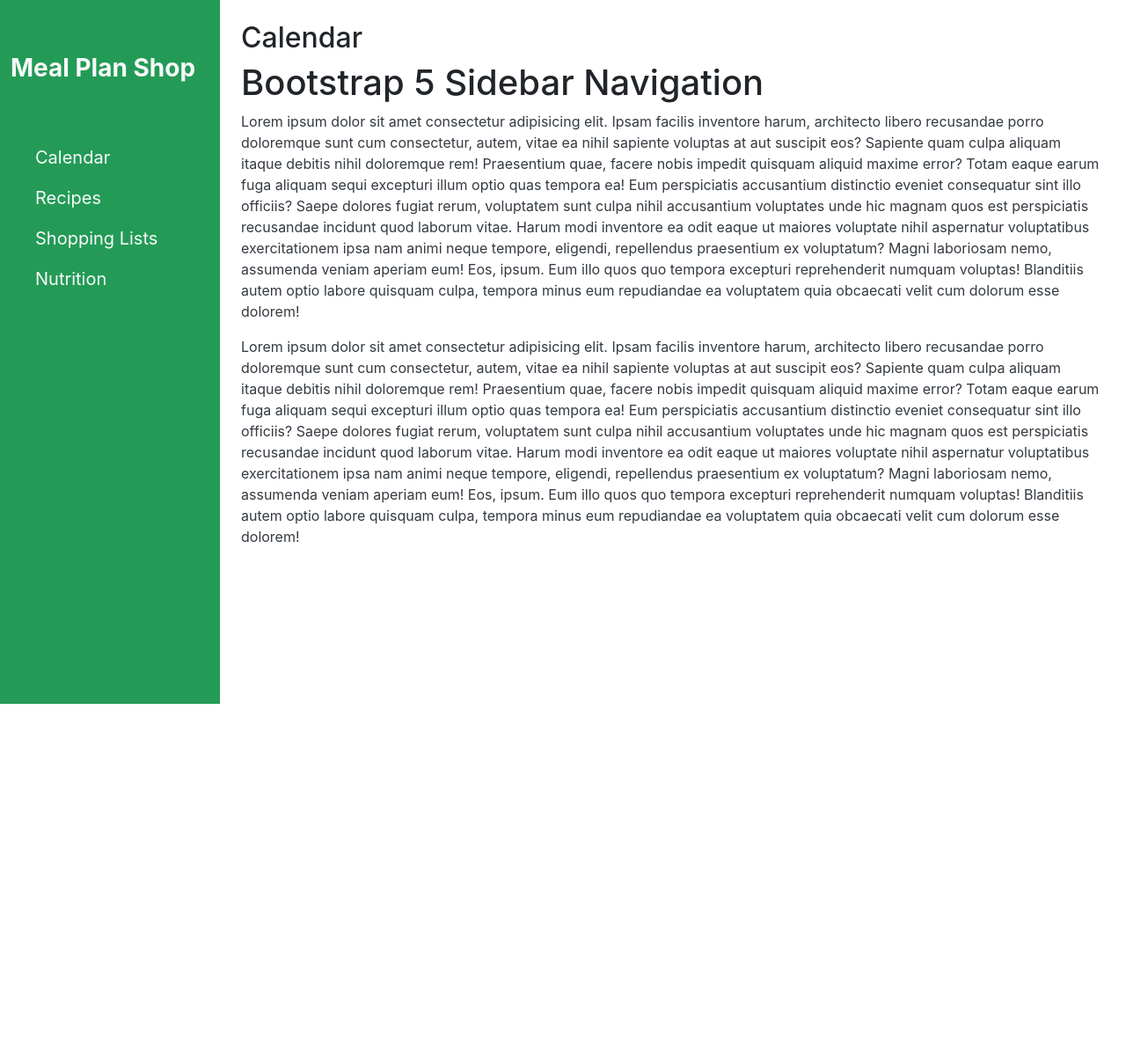
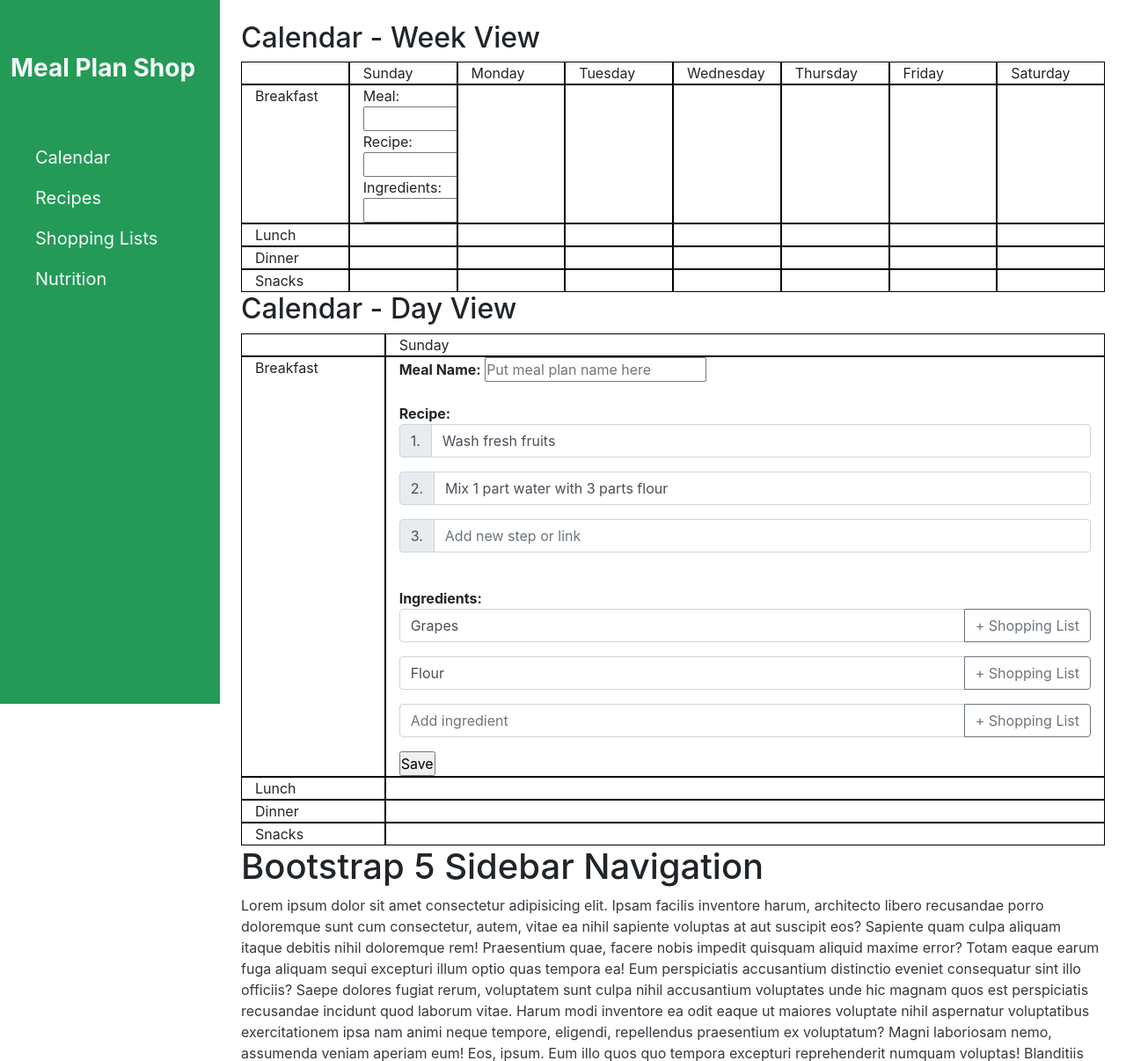
Before and after one commit to leichandra/mealplanshop, a Django app: page /calendar/ in a window 1280 px wide. Shown: the top 1206 px of the page at 88% size. Before the commit the page ends 800 px from the top, so only its background shows below. Run offline with Django 3.2, Linux system fonts and the light colour scheme; some libraries are stand-ins or nearby versions.

Commit message:
draft with week and day view

```diff
--- a/mealplanshop/static/mealplanshop/style.css
+++ b/mealplanshop/static/mealplanshop/style.css
@@ -74,3 +74,13 @@ body {
 #menu-btn:focus {
     box-shadow: 0 0 0 0.25rem #7952b344;
 }
+
+
+.calendar-cell  {
+    border: 1px solid black;
+    overflow-x: hidden;
+}
+
+.calendar-container   {
+    min-width: 900px;
+}
--- a/templates/mealplanshop/calendar.html
+++ b/templates/mealplanshop/calendar.html
@@ -1,4 +1,132 @@
 {% extends 'mealplanshop/navigation.html' %}
 {% block content %}
-<h2>Calendar</h2>
+<h2>Calendar - Week View</h2>
+
+<div class="container calendar-container">
+    <div class="row calendar-row">
+        <div class="col-sm calendar-cell">
+        </div>
+        <div class="col-sm calendar-cell">Sunday</div>
+        <div class="col-sm calendar-cell">Monday</div>
+        <div class="col-sm calendar-cell">Tuesday</div>
+        <div class="col-sm calendar-cell">Wednesday</div>
+        <div class="col-sm calendar-cell">Thursday</div>
+        <div class="col-sm calendar-cell">Friday</div>
+        <div class="col-sm calendar-cell">Saturday</div>
+    </div>
+    <div class="row calendar-row">
+        <div class="col-sm calendar-cell">Breakfast</div>
+        <div class="col-sm calendar-cell">Meal: <input type="text"></input><br>Recipe: <input type="text"></input><br>Ingredients: <input type="text"></input></div>
+        <div class="col-sm calendar-cell"></div>
+        <div class="col-sm calendar-cell"></div>
+        <div class="col-sm calendar-cell"></div>
+        <div class="col-sm calendar-cell"></div>
+        <div class="col-sm calendar-cell"></div>
+        <div class="col-sm calendar-cell"></div>
+    </div>
+    <div class="row calendar-row">
+        <div class="col-sm calendar-cell">Lunch</div>
+        <div class="col-sm calendar-cell"></div>
+        <div class="col-sm calendar-cell"></div>
+        <div class="col-sm calendar-cell"></div>
+        <div class="col-sm calendar-cell"></div>
+        <div class="col-sm calendar-cell"></div>
+        <div class="col-sm calendar-cell"></div>
+        <div class="col-sm calendar-cell"></div>
+    </div>
+    <div class="row calendar-row">
+        <div class="col-sm calendar-cell">Dinner</div>
+        <div class="col-sm calendar-cell"></div>
+        <div class="col-sm calendar-cell"></div>
+        <div class="col-sm calendar-cell"></div>
+        <div class="col-sm calendar-cell"></div>
+        <div class="col-sm calendar-cell"></div>
+        <div class="col-sm calendar-cell"></div>
+        <div class="col-sm calendar-cell"></div>
+    </div>
+    <div class="row calendar-row">
+        <div class="col-sm calendar-cell">Snacks</div>
+        <div class="col-sm calendar-cell"></div>
+        <div class="col-sm calendar-cell"></div>
+        <div class="col-sm calendar-cell"></div>
+        <div class="col-sm calendar-cell"></div>
+        <div class="col-sm calendar-cell"></div>
+        <div class="col-sm calendar-cell"></div>
+        <div class="col-sm calendar-cell"></div>
+    </div>
+</div>
+
+<h2>Calendar - Day View</h2>
+
+<div class="container calendar-container">
+    <div class="row calendar-row">
+        <div class="col-2 calendar-cell"></div>
+        <div class="col-10 calendar-cell">Sunday</div>
+    </div>
+    <div class="row calendar-row">
+        <div class="col-2 calendar-cell">Breakfast</div>
+        <div class="col-10 calendar-cell">
+            <b>Meal Name:</b>
+            <input type="text" placeholder="Put meal plan name here"/>
+            <br/>
+            <br/>
+            <b>Recipe:</b>
+            <div class="input-group mb-3">
+                <div class="input-group-prepend">
+                    <span class="input-group-text" id="basic-addon1">1.</span>
+                </div>
+                <input type="text" class="form-control" placeholder="Add new step or link" value="Wash fresh fruits"/>
+            </div>
+            <div class="input-group mb-3">
+                <div class="input-group-prepend">
+                    <span class="input-group-text" id="basic-addon1">2.</span>
+                </div>
+                <input type="text" class="form-control" placeholder="Add new step or link" value="Mix 1 part water with 3 parts flour"/>
+            </div>
+            <div class="input-group mb-3">
+                <div class="input-group-prepend">
+                    <span class="input-group-text" id="basic-addon1">3.</span>
+                </div>
+                <input type="text" class="form-control" placeholder="Add new step or link"/>
+            </div>
+            <br/>
+            <b>Ingredients:</b>
+            <div class="input-group mb-3">
+                <input type="text" class="form-control" placeholder="Add ingredient" value="Grapes"/>
+                <div class="input-group-append">
+                    <button class="btn btn-outline-secondary" type="button" id="button-addon2">+ Shopping List</button>
+                </div>
+            </div>
+            <div class="input-group mb-3">
+                <input type="text" class="form-control" placeholder="Add ingredient" value="Flour"/>
+                <div class="input-group-append">
+                    <button class="btn btn-outline-secondary" type="button" id="button-addon2">+ Shopping List</button>
+                </div>
+            </div>
+            <div class="input-group mb-3">
+                <input type="text" class="form-control" placeholder="Add ingredient">
+                <div class="input-group-append">
+                    <button class="btn btn-outline-secondary" type="button" id="button-addon2">+ Shopping List</button>
+                </div>
+            </div>
+            <input type="submit" value="Save" />
+        </div>
+    </div>
+    <div class="row calendar-row">
+        <div class="col-2 calendar-cell">Lunch</div>
+        <div class="col-10 calendar-cell"></div>
+    </div>
+    <div class="row calendar-row">
+        <div class="col-2 calendar-cell">Dinner</div>
+        <div class="col-10 calendar-cell"></div>
+    </div>
+    <div class="row calendar-row">
+        <div class="col-2 calendar-cell">Snacks</div>
+        <div class="col-10 calendar-cell"></div>
+    </div>
+</div>
+
+
+
+
 {% endblock %}
```
